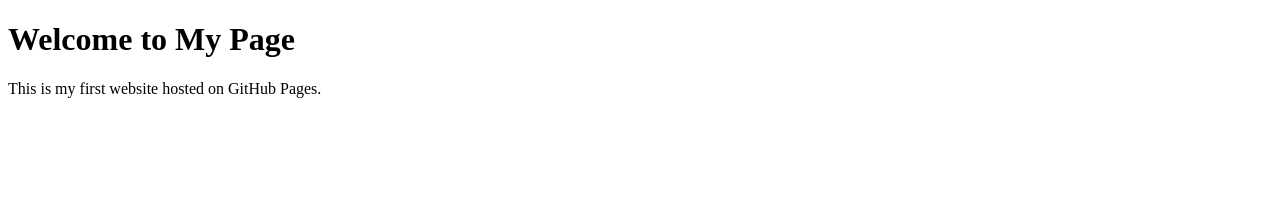
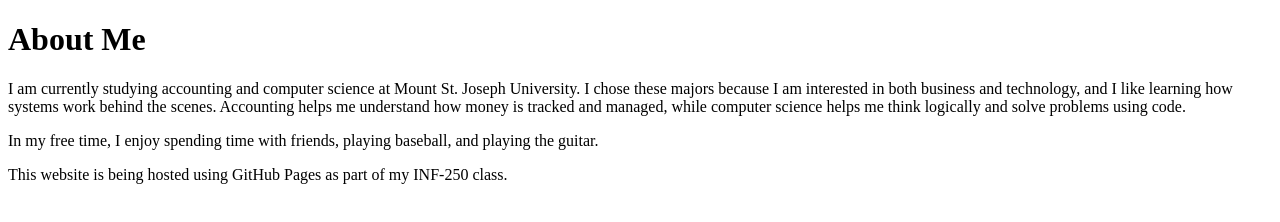
Before and after one commit to JKist19/JeffKistWebDev, a plain HTML site: page index.html in a window 1280 px wide. Drawn offline with Linux system fonts and the light colour scheme.

Commit message:
Revise title and add personal introduction
Updated the title and content to reflect personal information.

```diff
--- a/index.html
+++ b/index.html
@@ -1,10 +1,15 @@
 <!DOCTYPE html>
 <html>
 <head>
-    <title>About Me</title>
+    <title>About Jeff Kist</title>
 </head>
 <body>
-    <h1>Welcome to My Page</h1>
-    <p>This is my first website hosted on GitHub Pages.</p>
+    <h1>About Me</h1>
+
+    <p>I am currently studying accounting and computer science at Mount St. Joseph University. I chose these majors because I am interested in both business and technology, and I like learning how systems work behind the scenes. Accounting helps me understand how money is tracked and managed, while computer science helps me think logically and solve problems using code.</p>
+
+    <p>In my free time, I enjoy spending time with friends, playing baseball, and playing the guitar. </p>
+
+    <p>This website is being hosted using GitHub Pages as part of my INF-250 class.</p>
 </body>
 </html>
```
